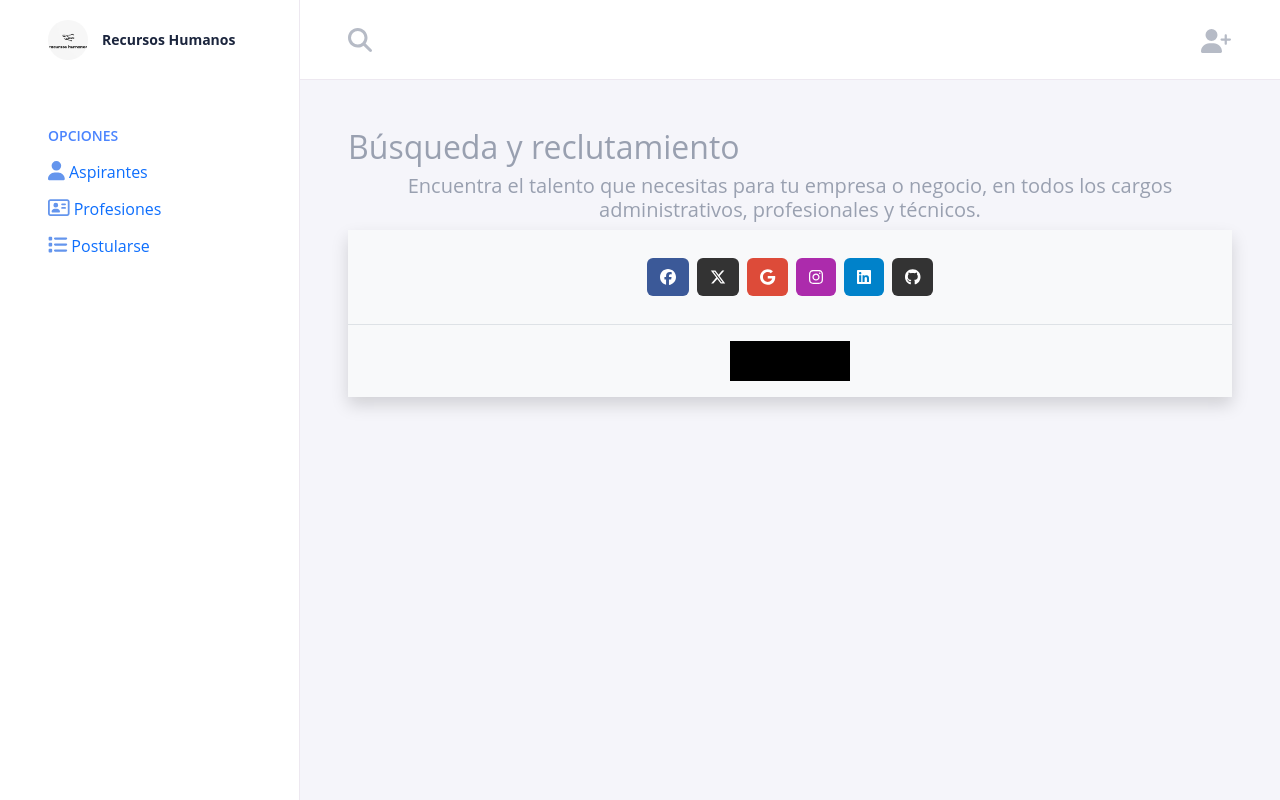
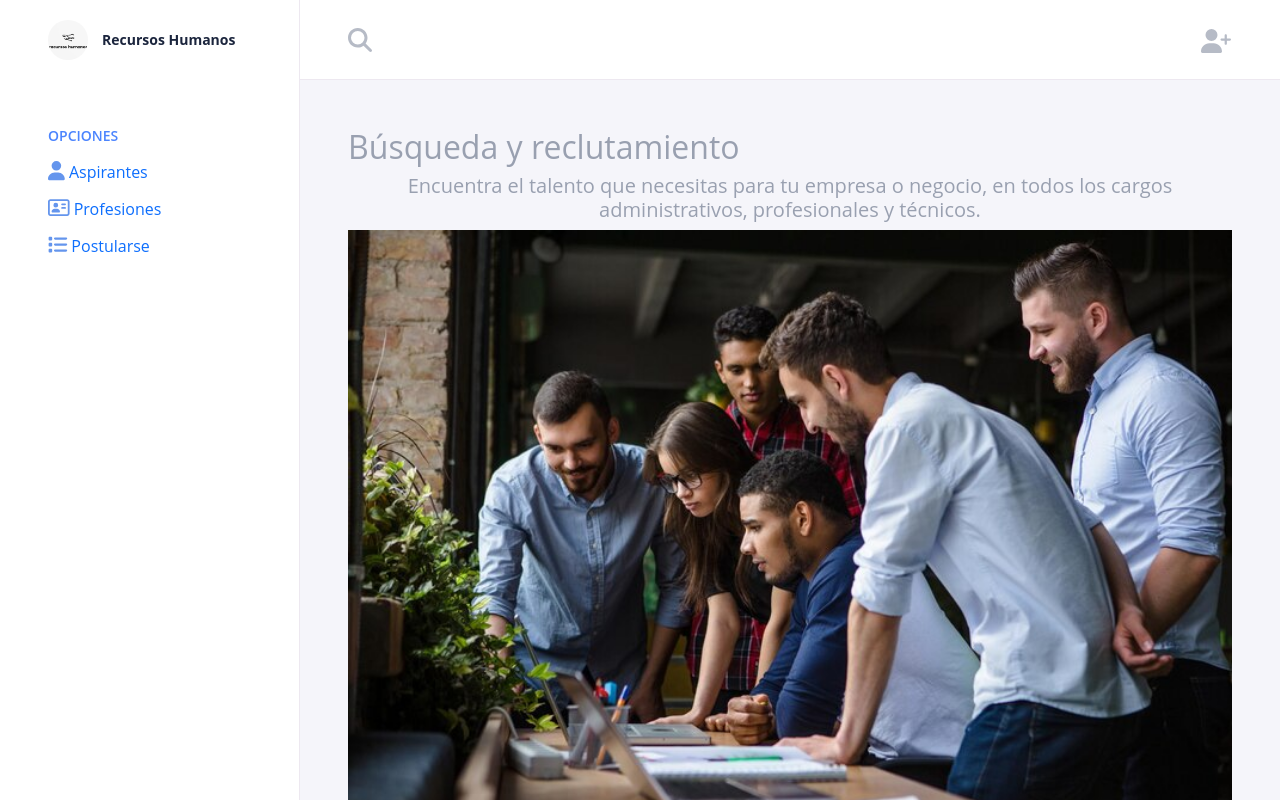
Before and after one commit to ifinacho/RecruitingRH-DigitalHouse, a React (Vite) app in the folder RecruitingRH/: page / in a window 1280 px wide. Built offline with nearby package versions, Linux system fonts and the light colour scheme; no server answers.

Commit message:
Listado de aspirantes + detail invidivual.

```diff
--- a/RecruitingRH/src/components/Applicants/DetalleAspirante.jsx
+++ b/RecruitingRH/src/components/Applicants/DetalleAspirante.jsx
@@ -15,7 +15,7 @@ export const DetalleAspirante = () => {
     }, [refresh]);
 
     return (
-        <div className='card'>
+        <div className='bg-body-tertiary text-center shadow border-top-0'  style={{backgroundColor: "rgba(0, 0, 0, 0.05);"}}>
             <article className='aspirante__article'>
                 <h1 className="card-title">{aspirante.nombre} {aspirante.apellido}</h1>
                 <img className="card-img-top" src={aspirante.imagenURL} alt='Aspirante' style={{ width: 20 + "rem" ,borderRadius: "100%"}} />
@@ -27,7 +27,7 @@ export const DetalleAspirante = () => {
                     <p className="card-text"><b>Fecha de Nacimiento:</b> {aspirante.fechaNacimiento}</p >
                     <p className="card-text"><b>Profesión:</b> {aspirante.profesiones?.nombre}</p >
                     <p className="card-text"><b>Sexo:</b> {aspirante.sexos?.nombre}</p >
-                    <a className='btn btn-primary' href={`/applicants`}>Volver</a>
+                    {/* <a className='btn btn-primary' href={`/applicants`}>Volver</a> */}
                 </div>
             </article>
         </div>
--- a/RecruitingRH/src/components/Footer.jsx
+++ b/RecruitingRH/src/components/Footer.jsx
@@ -69,7 +69,7 @@ export function Footer() {
             </div>
             <div className="text-center p-3 border-top d-flex flex-wrap justify-content-around align-items-center" style={{backgroundColor: "rgba(0, 0, 0, 0.05);"}}>
                 <Link className="text-body" to="https://www.digitalhouse.com/ar">
-                    <img src={logoDH} alt="" style={{height: "40px", width: "120px", backgroundColor: "black", padding:"0 10px"}}></img>
+                    <img src={logoDH} alt="" style={{height: "100px", width: "180px",  padding:"0 10px"}}></img>
                 </Link>
             </div>
         </footer>
--- a/RecruitingRH/src/components/Main/Presale.jsx
+++ b/RecruitingRH/src/components/Main/Presale.jsx
@@ -9,7 +9,7 @@ export function Presale() {
                 <h2>Búsqueda y reclutamiento</h2>
                 <p className="text-center h5">Encuentra el talento que necesitas para tu empresa o negocio, en todos los cargos administrativos, profesionales y técnicos.</p>
                 <div>
-                    {/* <img src={banner} alt="Recursos Humanos"></img> */}
+                    <img src={banner} alt="Recursos Humanos"></img>
                 </div>
             </div>
             {/* <!--Fin Preventa--> */}
--- a/RecruitingRH/src/main.jsx
+++ b/RecruitingRH/src/main.jsx
@@ -4,7 +4,7 @@ import App from './App.jsx'
 import Postulation from './pages/Postulation.jsx'
 import Applicants from './pages/Applicants.jsx'
 import ApplicantsByProfessions from './components/Applicants/ApplicantsByProfession.jsx'
-import DetalleAspirante from './components/Applicants/DetalleAspirante.jsx'
+import DetalleAspirante from './pages/ApplicantsDetail.jsx'
 
 import { createBrowserRouter, RouterProvider, createRoutesFromElements, Route } from 'react-router-dom'
 import Professions from './pages/Professions.jsx'
--- a/RecruitingRH/src/pages/ApplicantsDetail.jsx
+++ b/RecruitingRH/src/pages/ApplicantsDetail.jsx
@@ -4,7 +4,7 @@ import { Header } from '../components/Header/Header';
 import { Search } from '../components/Search';
 import DetalleAspirante from '../components/Applicants/DetalleAspirante'
 
-function Applicants() {
+function ApplicantsDetail() {
     return(
         <div className='dashboard'>
         <Header/>
@@ -13,4 +13,4 @@ function Applicants() {
         </div>
     );
 }
-export default Applicants;
+export default ApplicantsDetail;
```
